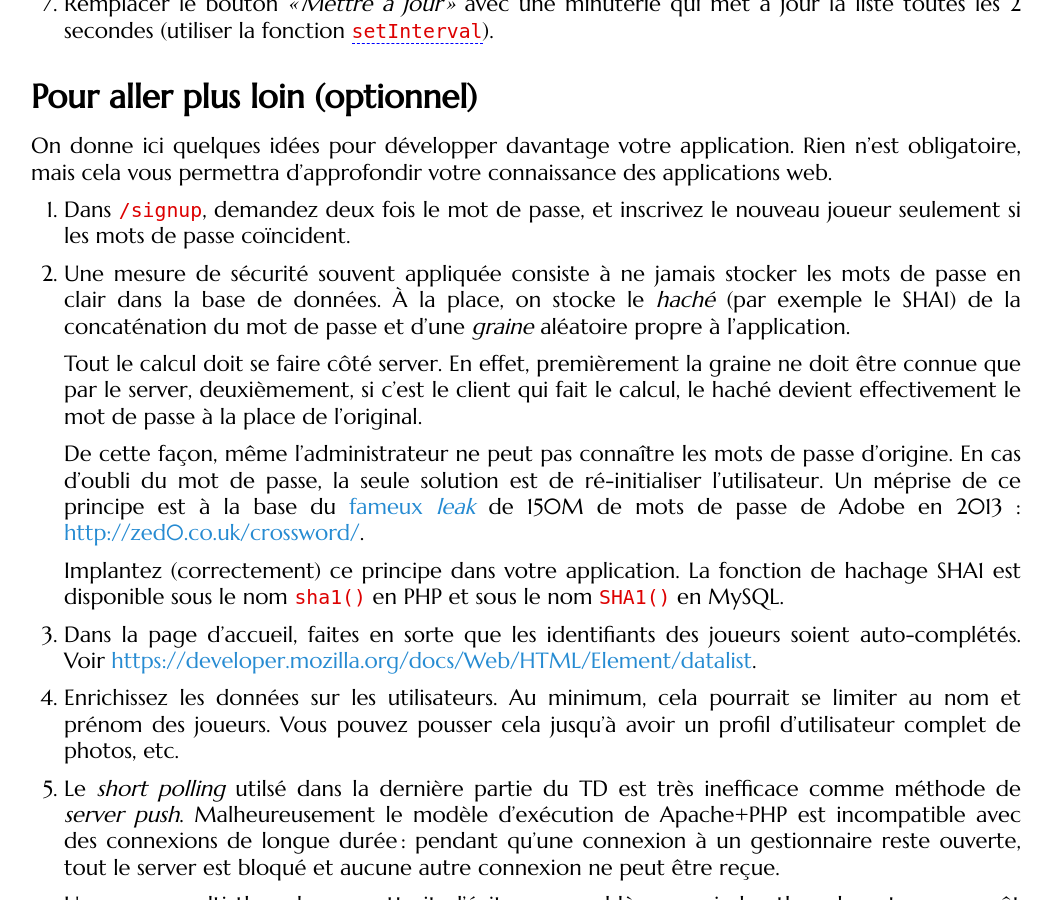
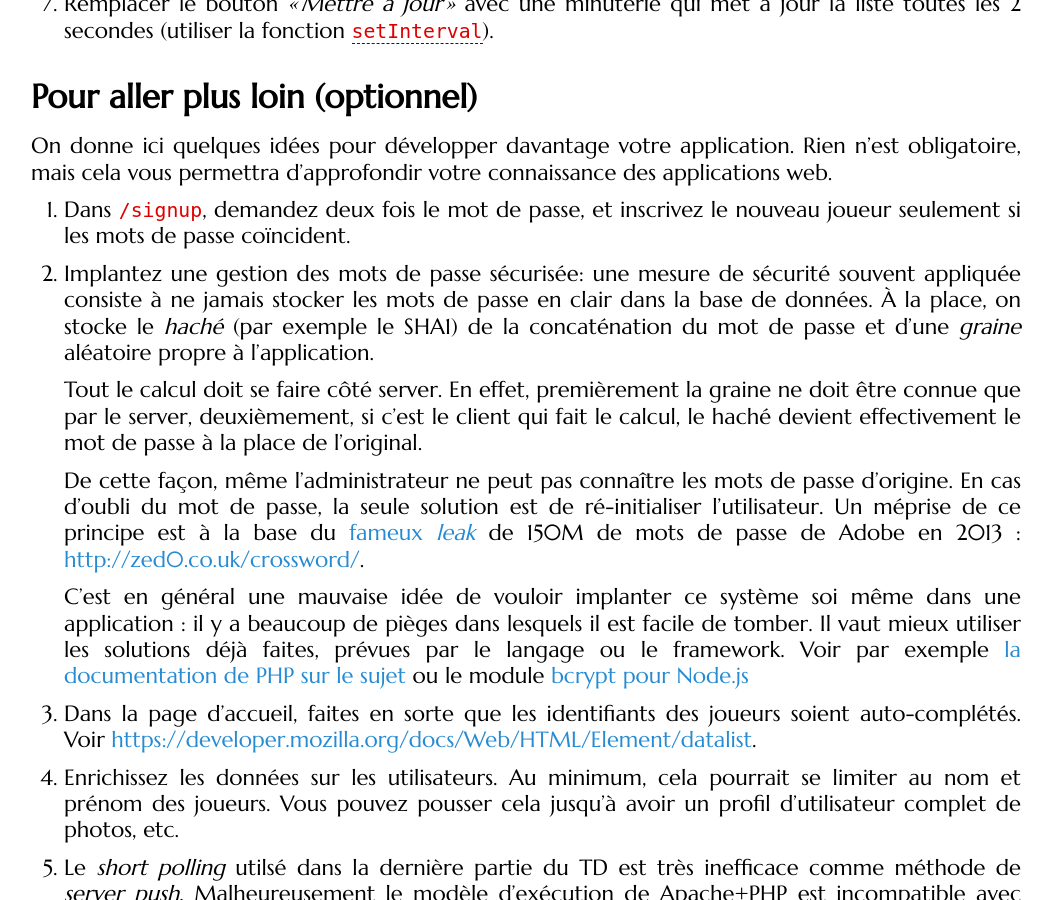
Before and after one commit to defeo/aws, a Jekyll site: the page built from _tutorials/accounts-silex.md, in a window 1280 px wide and 900 px high, scrolled down 8956 px. Shown: the whole window, without its empty margins (114-1167 px from the left). Built offline with Jekyll 4.4.1, drawn with Linux system fonts in a browser that asks for light colours; some web fonts are replaced.

Commit message:
Hashing de mots de passe - silex

```diff
--- a/_tutorials/accounts-silex.md
+++ b/_tutorials/accounts-silex.md
@@ -500,7 +500,8 @@ d'approfondir votre connaissance des applications web.
 1. Dans `/signup`, demandez deux fois le mot de passe, et inscrivez le
    nouveau joueur seulement si les mots de passe coïncident.
 
-1. Une mesure de sécurité souvent appliquée consiste à ne jamais
+1. Implantez une gestion des mots de passe sécurisée:
+   une mesure de sécurité souvent appliquée consiste à ne jamais
    stocker les mots de passe en clair dans la base de données. À la
    place, on stocke le *haché* (par exemple le SHA1) de la
    concaténation du mot de passe et d'une *graine* aléatoire propre à
@@ -519,9 +520,12 @@ d'approfondir votre connaissance des applications web.
    de 150M de mots de passe de Adobe en 2013 :
    <http://zed0.co.uk/crossword/>.
 
-   Implantez (correctement) ce principe dans votre application. La
-   fonction de hachage SHA1 est disponible sous le nom `sha1()` en PHP
-   et sous le nom `SHA1()` en MySQL.
+   C'est en général une mauvaise idée de vouloir implanter ce système soi
+   même dans une application : il y a beaucoup de pièges dans lesquels il
+   est facile de tomber. Il vaut mieux utiliser les solutions déjà
+   faites, prévues par le langage ou le framework. Voir par exemple
+   [la documentation de PHP sur le sujet](http://php.net/manual/fr/faq.passwords.php)
+   ou le module [bcrypt pour Node.js](https://www.npmjs.com/package/bcrypt)
 
 1. Dans la page d'accueil, faites en sorte que les identifiants des
    joueurs soient auto-complétés. Voir
```
